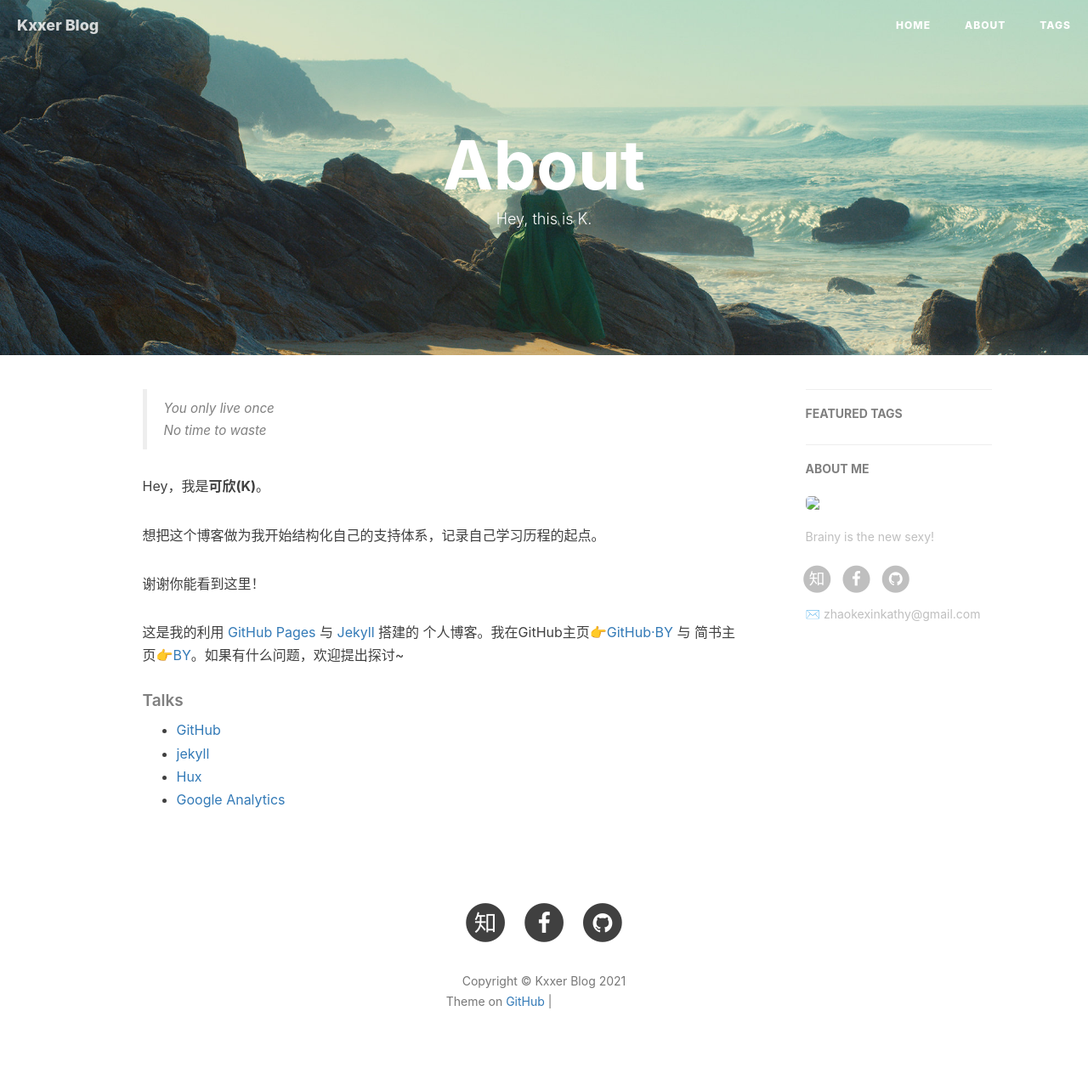
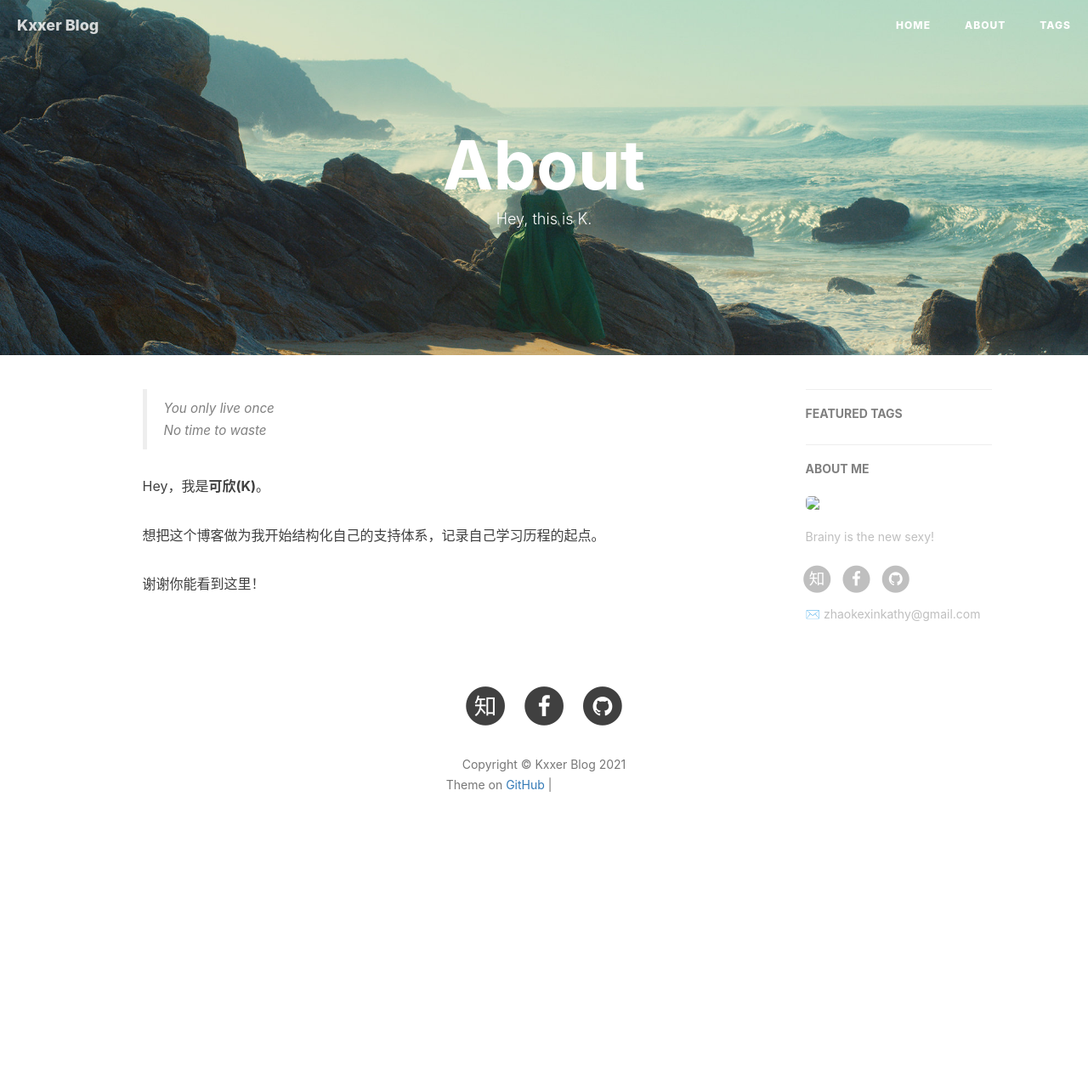
Before and after one commit to ZhaoKexinKathy/ZhaoKexinKathy.github-io, a Jekyll site: the page built from about.html, in a window 1280 px wide. Shown: the whole page at 85% size. Built offline with Jekyll 4.4.1, drawn with Linux system fonts in a browser that asks for light colours; nearby versions of some CDN libraries; comment, search, counter and statistics services are not loaded; after the commit the page ends 1028 px from its top, so only the background shows below that; grey boxes are pictures that could not be loaded.

Commit message:
Update about.html

```diff
--- a/about.html
+++ b/about.html
@@ -24,18 +24,6 @@ header-img: "img/post-bg-rwd.jpg"
 
     <p>谢谢你能看到这里！</p>
 
-    <p>这是我的利用 <a href="https://pages.github.com/">GitHub Pages</a> 与 <a href="http://jekyll.com.cn/">Jekyll</a> 搭建的 个人博客。我在GitHub主页<a href="https://github.com/qiubaiying">👉GitHub·BY</a> 与 简书主页<a href="https://http://www.jianshu.com/u/e71990ada2fd">👉BY</a>。如果有什么问题，欢迎提出探讨~</p>
-
-    <p></p>
-
-    <h5>Talks</h5>
-
-    <ul>
-        <li><a href="https://github.com">GitHub</a></li>
-        <li><a href="http://jekyll.com.cn/">jekyll</a></li>
-        <li><a href="http://huangxuan.me/">Hux</a></li>
-        <li><a href="https://analytics.google.com/analytics">Google Analytics</a></li>
-    </ul>
 </div>
 
 <!-- English Version -->
```
